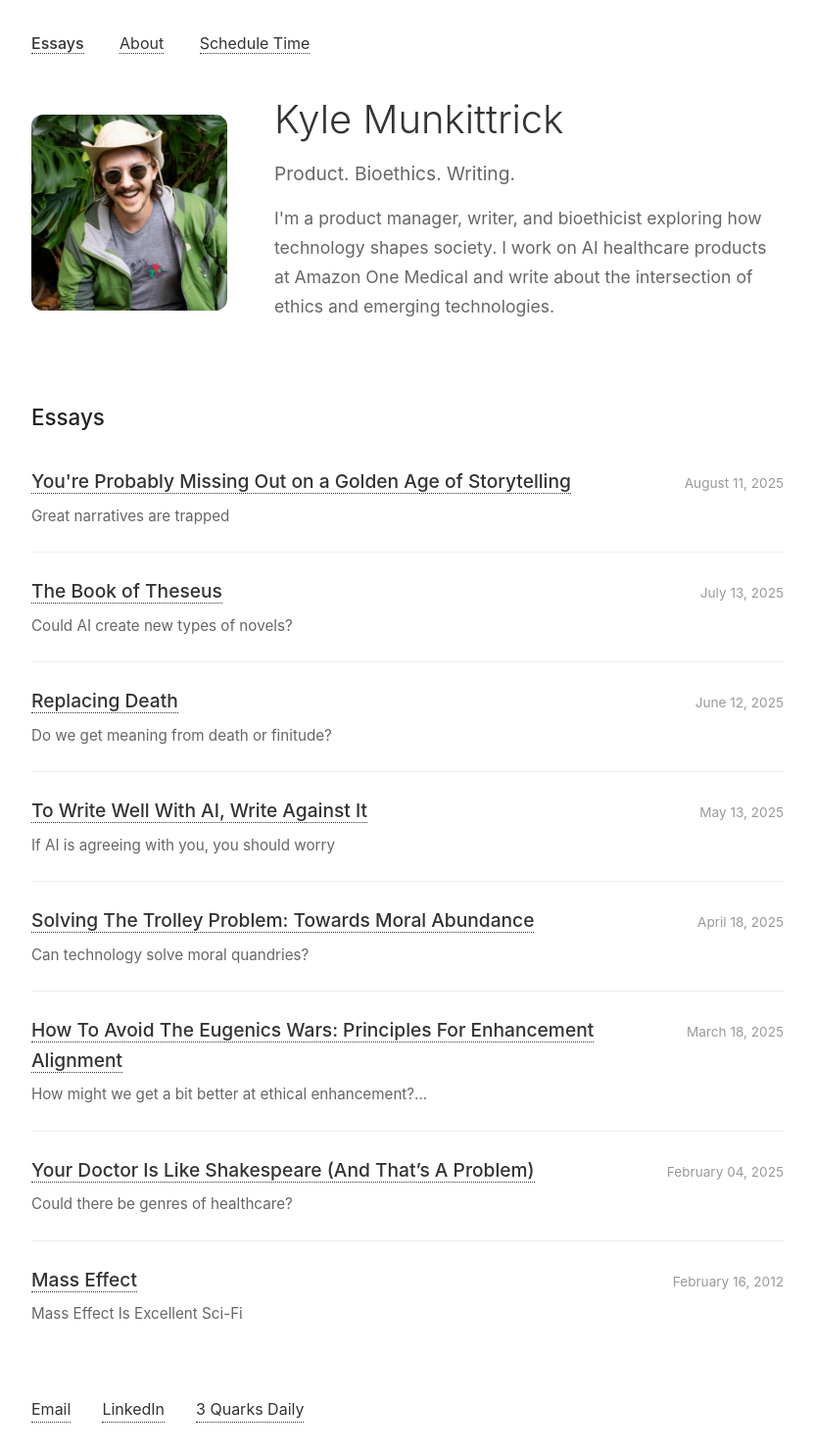
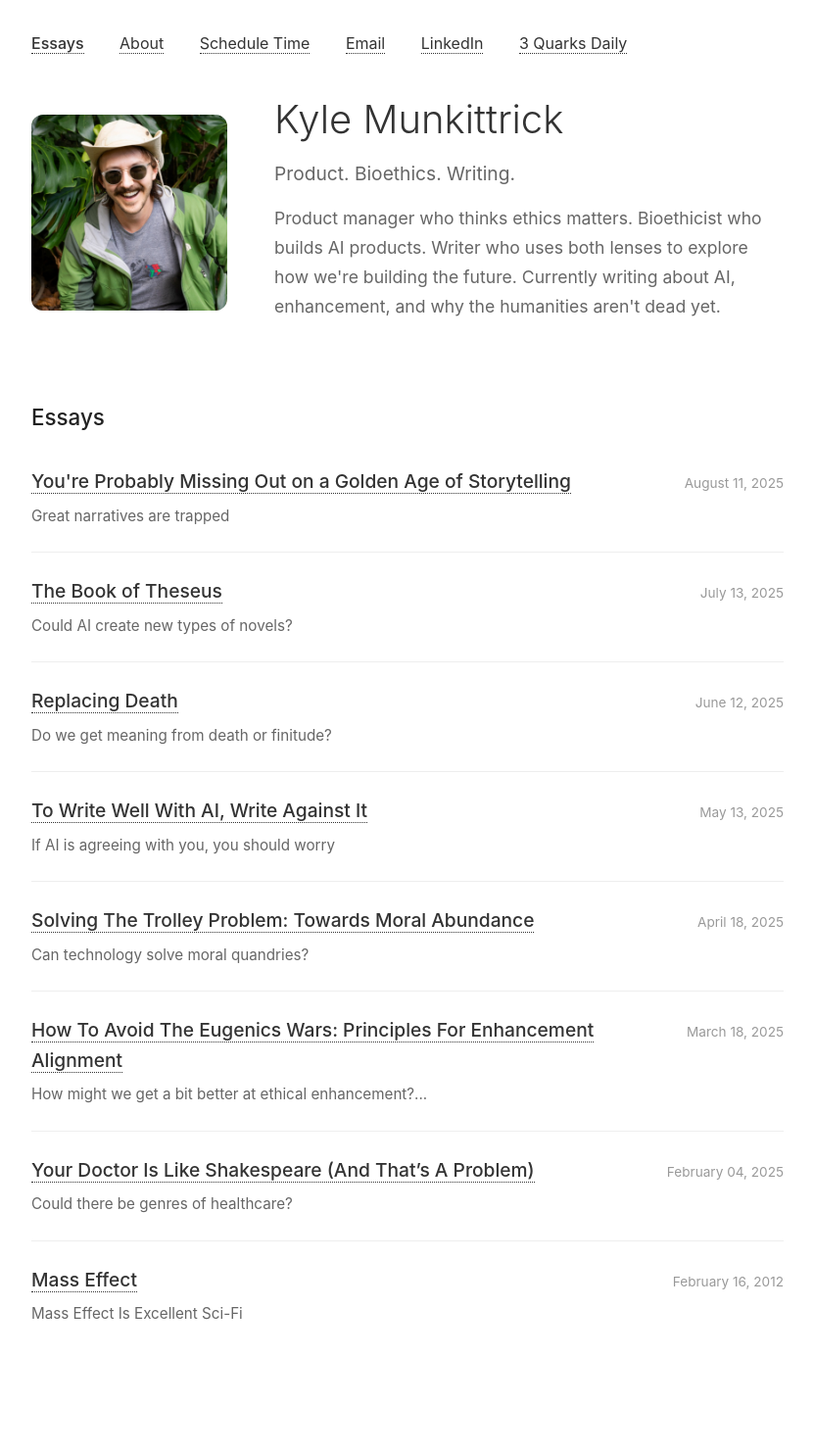
Before and after one commit to kmunki/kmunki.github.io, a Jekyll site: the page built from index.html, in a window 1280 px wide. Shown: the whole page at 98% size, without its empty margins (224-1055 px from the left). Built offline with Jekyll 4.4.1, drawn with Linux system fonts in a browser that asks for light colours; the list of posts is cut into pages by our own code; after the commit the page ends 1458 px from its top, so only the background shows below that.

Commit message:
Improve intro copy and move contact links to navigation
Updated landing page intro with punchier, more distinctive copy. Moved contact links (Email, LinkedIn, 3QD) from footer to main navigation for better discoverability.

🤖 Generated with [Claude Code](https://claude.com/claude-code)

Co-Authored-By: Claude <noreply@anthropic.com>

```diff
--- a/_layouts/default.html
+++ b/_layouts/default.html
@@ -170,14 +170,6 @@
             flex-shrink: 0;
         }
 
-        .contact {
-            display: flex;
-            gap: 2rem;
-            flex-wrap: wrap;
-            margin-top: 2rem;
-        }
-
-
         @media (max-width: 600px) {
             body {
                 padding: 1rem;
@@ -200,11 +192,6 @@
 
             nav a {
                 margin-right: 1rem;
-            }
-
-            .contact {
-                flex-direction: column;
-                gap: 0.5rem;
             }
         }
     </style>
@@ -319,12 +309,6 @@
         {{ content }}
     </main>
 
-    <div class="contact">
-        <a href="mailto:kmunkitt@gmail.com">Email</a>
-        <a href="https://linkedin.com/in/kylemunkittrick">LinkedIn</a>
-        <a href="https://3quarksdaily.com/3quarksdaily/author/kmunkittrick">3 Quarks Daily</a>
-    </div>
-
     <!-- Littlefoot footnotes -->
     <script src="https://unpkg.com/littlefoot/dist/littlefoot.js" type="application/javascript"></script>
     <script type="application/javascript">
--- a/_layouts/home.html
+++ b/_layouts/home.html
@@ -66,7 +66,7 @@ layout: default
     <div class="header-text">
         <h1>Kyle Munkittrick</h1>
         <p class="subtitle">Product. Bioethics. Writing.</p>
-        <p class="intro-text">I'm a product manager, writer, and bioethicist exploring how technology shapes society. I work on AI healthcare products at Amazon One Medical and write about the intersection of ethics and emerging technologies.</p>
+        <p class="intro-text">Product manager who thinks ethics matters. Bioethicist who builds AI products. Writer who uses both lenses to explore how we're building the future. Currently writing about AI, enhancement, and why the humanities aren't dead yet.</p>
     </div>
 </header>
 
```
Also changed, not shown: other parts of _layouts/default.html (+3 -0 lines).
